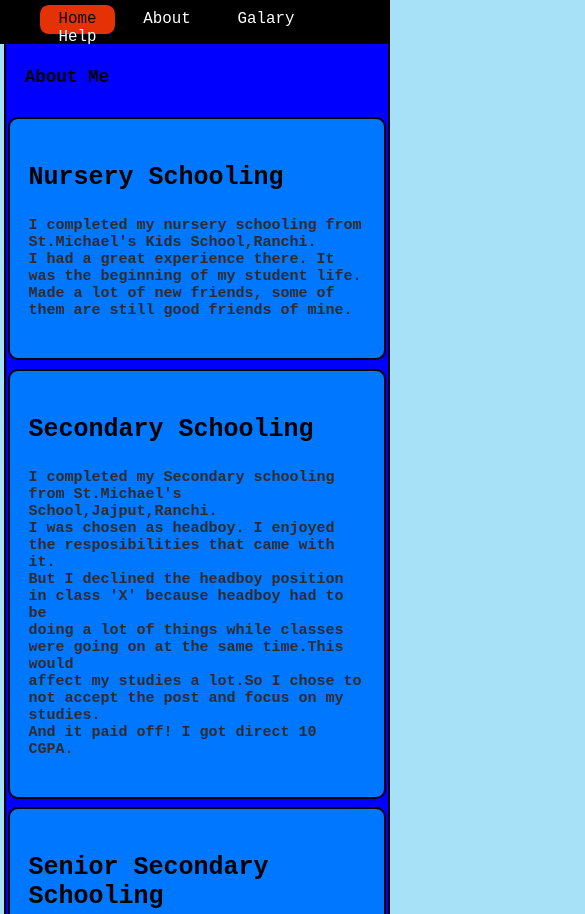
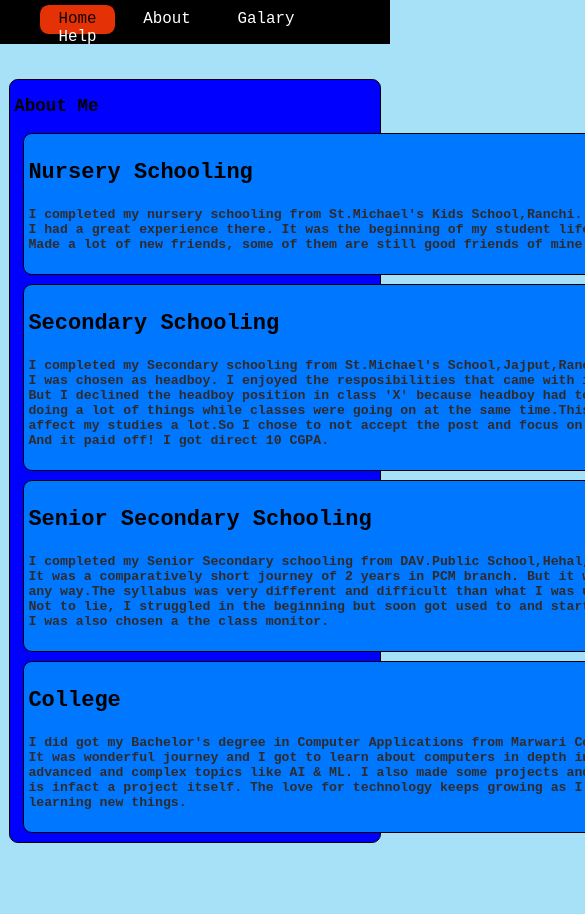
Before and after one commit to Prem-Kumar-Mandal/about.github.io, a plain HTML site: page about.html in a window 390 px wide. Shown: the top 914 px of the page, 585 px wide, since content can reach past the window. Drawn offline with Linux system fonts and the light colour scheme.

Commit message:
about update

```diff
--- a/style.css
+++ b/style.css
@@ -646,72 +646,77 @@
 /* -----------------------------     ------------------       --------------------------------------------------- */
 /* ----------------------------     ---------------------      ------------------------------------------------- */
 /* -------------------------------------------------------------------------------------------------- */
+#aboutheading{
+    position:relative;
+    left:2rem;
+    font-size: 5rem;
+}
 .about-div{
     position:absolute;
-    top:2cm;
-    right:1cm;
-    left:1cm;
+    top:10rem;
+    right:1rem;
+    left:1rem;
     background-color: blue;
-    border:2px solid black;
-    border-radius:10px;
-    padding:0.5cm;
+    border:.2rem solid black;
+    border-radius:1.0rem;
+    padding:0.5rem;
 }
 .about-container{
     position:relative;
-    top: 0.5cm;
-    left:1.5cm;
-    right:-5cm;
+    top: 0.5rem;
+    left:1.5rem;
+    right:-5rem;
     margin-bottom: 1rem;
-    margin-right: 3cm;
+    margin-right: 3rem;
     background-color: rgb(0, 119, 255);
-    border:2px solid black;
-    border-radius: 10px;
-    padding:0.5cm;
+    border:.2rem solid black;
+    border-radius: 1.0rem;
+    padding:0.5rem;
     transition:800ms;
 }
 .about-container:hover{
-    left:20mm;
+    left:.20rem;
 }
 .heading{
-    font-size: 30px;
+    font-size: 3rem;
     color: black;
 }
 .para{
-    font-size: 20px;
+    font-size: 2.0rem;
     color: rgb(48, 43, 43);
 }
 .about-footer{
     position: relative;
-    top:36.5cm;
+    margin-top:100%;
     background-color:  #24262b;
-    height:7cm;
+    padding: 7rem 0;
 }
-@media(max-width:574px){
+@media(max-width:998px){
     .about-div{
         position:absolute;
-        top:0.9cm;
-        left:1mm;
-        right:0mm;
+        top:9rem;
+        left:1rem;
+        right:1rem;
     }
     .about-container{
         position:relative;
-        left:-4.5mm;
-        margin-right:-0.9cm;
+        left:1rem;
+        width:105rem;
     }
     .about-container:hover{
-        left:-3.5mm;
+        left:-.35rem;
     }
     .heading{
-        font-size: 25px;
+        font-size: 2.5rem;
         color: black;
     }
     .para{
-        font-size: 15px;
+        font-size: 1.5rem;
         color: rgb(48, 43, 43);
     }
     .about-footer{
         position: relative;
-        top:60cm;
+        top:60rem;
         background-color:  #24262b;
         height: 100%;
     }
```
